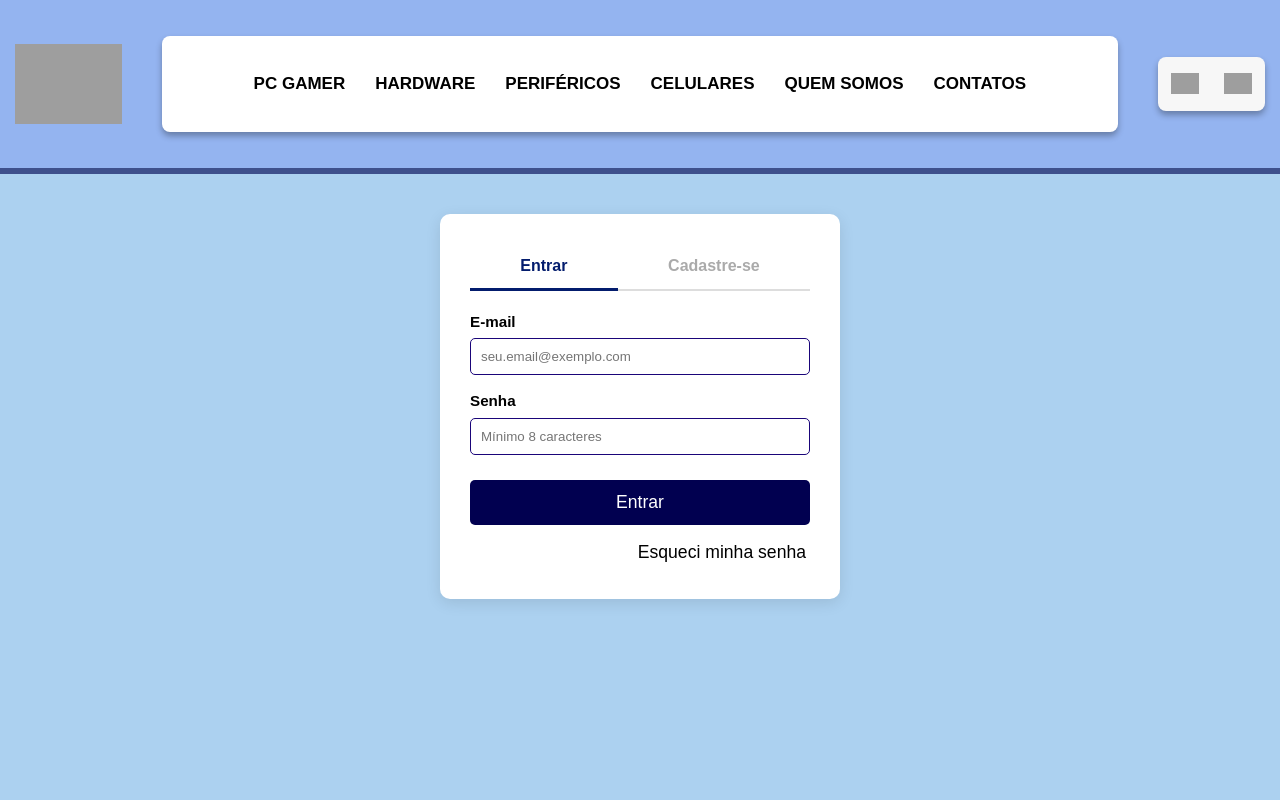
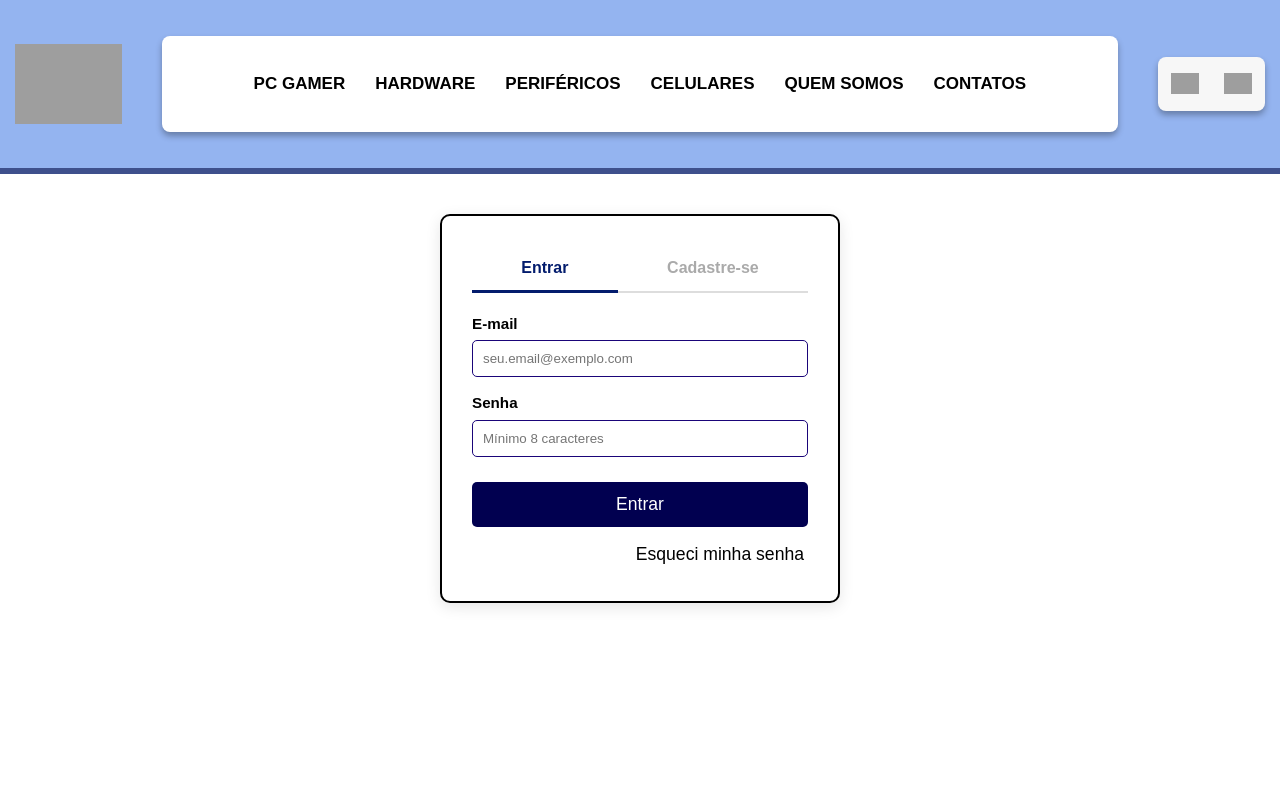
Before and after one commit to LeonardoGonzzaga/UC-10---Atividade-01, an Angular app: page /login in a window 1280 px wide. Shown: the top 800 px of the page. Built offline with nearby package versions, Linux system fonts and the light colour scheme; grey boxes are pictures that could not be loaded.

Commit message:
Alterações feitas no CSS de login e no index.html para melhorias de estilo e acessibilidade.

```diff
--- a/src/app/login/login.css
+++ b/src/app/login/login.css
@@ -1,10 +1,9 @@
 .login-page-container {
     display: flex;
-    justify-content: center; /* Centraliza horizontalmente */
-    align-items: flex-start; /* Alinha ao topo (ou 'center' se quiser centralizar totalmente) */
-    min-height: 100vh; /* Ocupa a altura total da tela */
+    justify-content: center;
+    align-items: flex-start;
+    min-height: 100vh;
     padding: 40px 15px;
-    background-color: #acd1f0;
 }
 
 .form-wrapper {
@@ -13,12 +12,12 @@
     border-radius: 10px;
     box-shadow: 0 4px 15px rgba(0, 0, 0, 0.1);
     width: 100%;
-    max-width: 400px; /* Limita a largura do formulário em telas grandes */
+    max-width: 400px;
+    border: #000000 2px solid;
 }
 
-/* Estilo dos Rótulos (Labels) */
 .auth-form label:not(.checkbox-group label) {
-    display: block; /* Garante que cada label ocupe uma linha */
+    display: block;
     margin-top: 15px;
     margin-bottom: 5px;
     font-weight: bold;
@@ -26,7 +25,6 @@
     font-size: 0.95em;
 }
 
-/* Estilo dos Campos de Input (Responsivos) */
 .auth-form input[type="email"],
 .auth-form input[type="password"],
 .auth-form input[type="text"] {
@@ -36,7 +34,7 @@
     border-radius: 5px;
     box-sizing: border-box;
 }
-/* Botões de Ação */
+
 
 .submit-btn {
     width: 100%;
@@ -51,7 +49,6 @@
     transition: background-color 0.2s;
 }
 
-/* Link "Esqueci a Senha" */
 .forgot-password {
     display: block;
     text-align: right;
@@ -62,7 +59,6 @@
     padding: 4px;
 }
 
-/* Checkbox de Termos */
 .checkbox-group {
     display: flex;
     align-items: center;
@@ -76,10 +72,9 @@
 
 
 /* ==================================== */
-/* 7. ESTILOS DE ABAS (LOGIN/CADASTRO) - CSS PURO */
+/* ESTILOS DE ABAS (LOGIN/CADASTRO) - CSS PURO */
 /* ==================================== */
 
-/* Oculta os inputs de rádio (o controle das abas) */
 input[type="radio"][name="tab-control"] {
     display: none;
 }
@@ -100,26 +95,20 @@ input[type="radio"][name="tab-control"] {
     transition: color 0.3s;
 }
 
-/* Garante que o painel de abas mostre apenas uma por vez */
 .tab-pane {
     display: none;
 }
 
-/* Estilo de ABA ATIVA */
-/* Se a tab-login estiver marcada, mostre o painel de login e destaque o rótulo */
 #tab-login:checked ~ .tab-toggles label[for="tab-login"],
 #tab-cadastro:checked ~ .tab-toggles label[for="tab-cadastro"] {
     color: #031c6d;
     border-bottom: 3px solid #031c6d;
 }
 
-/* MOSTRA O CONTEÚDO DA ABA ATIVA */
-/* Se a tab-login estiver marcada, mostre o div com id="login" */
 #tab-login:checked ~ .tab-content #login {
     display: block;
 }
 
-/* Se a tab-cadastro estiver marcada, mostre o div com id="cadastro" */
 #tab-cadastro:checked ~ .tab-content #cadastro {
     display: block;
 }
--- a/src/index.html
+++ b/src/index.html
@@ -1,7 +1,7 @@
 <!doctype html>
 <html lang="pt-BR">
 <head>
-  <meta charset="utf-9">
+  <meta charset="utf-8">
   <title>Atividade 01</title>
   <base href="/">
   <meta name="viewport" content="width=device-width, initial-scale=1">
```
